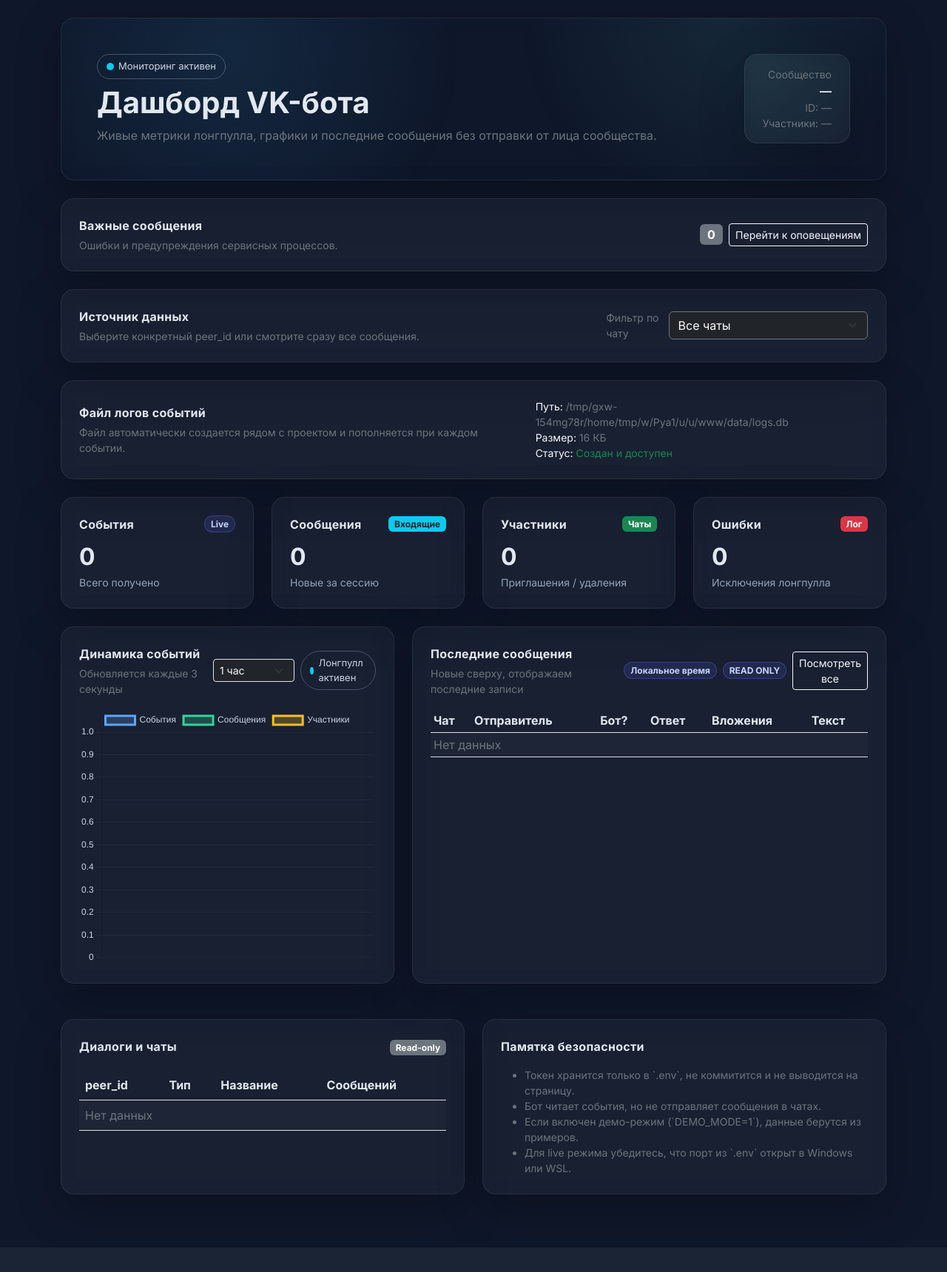
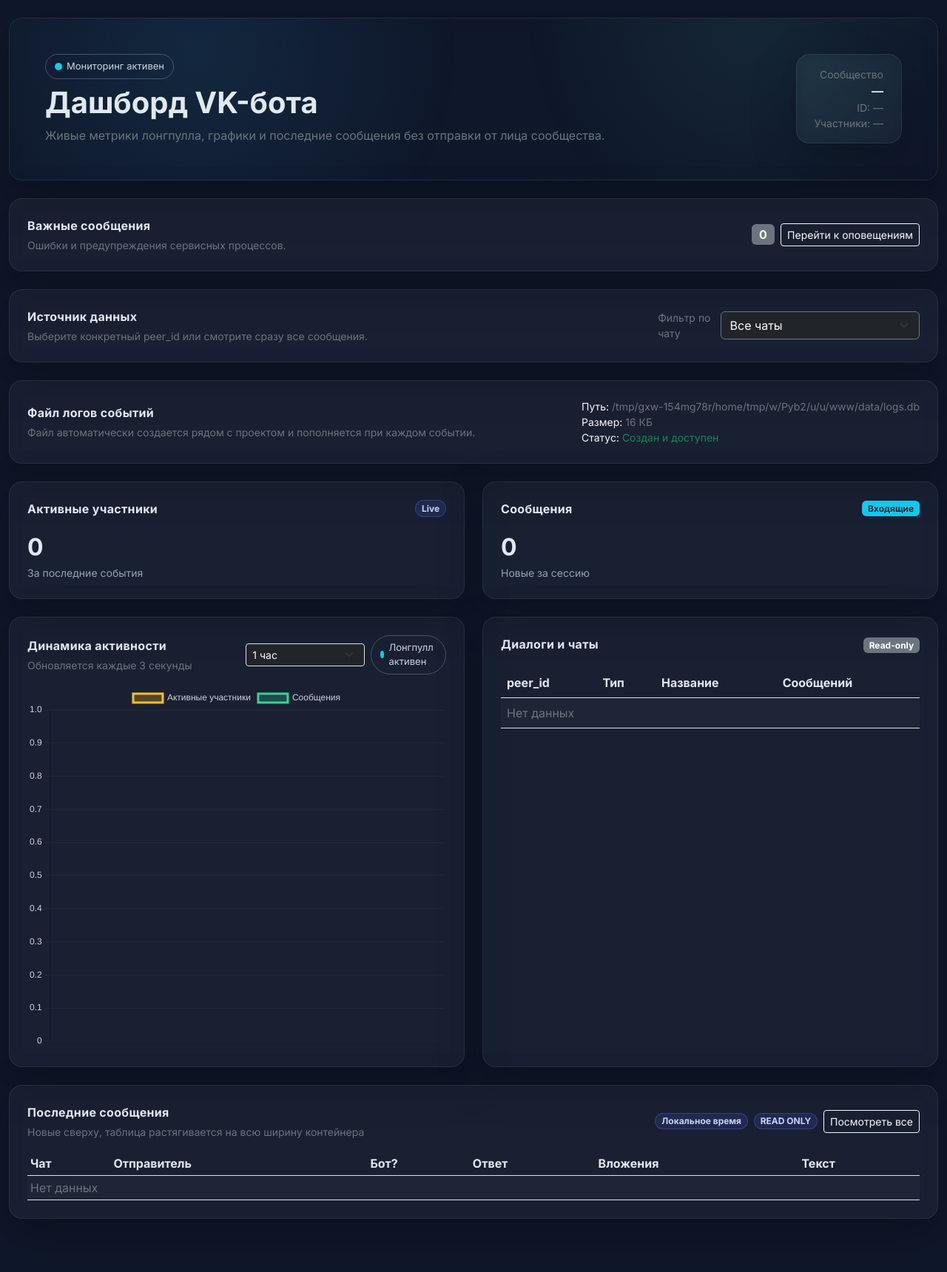
Before and after one commit to alexey-volnikov/nechaevka_bot, a Flask app: page / in a window 1280 px wide. Shown: the whole page at 74% size. Before the commit the page ends 1687 px from the top, so only its background shows below. Run offline with Flask 3, Linux system fonts and the light colour scheme; data comes from the database, SQL or seed files in the repository; data that the repository does not hold is empty; parts of the project's set-up code (start-up, migrations or seed data) failed here and were passed over.

Commit message:
Reorder dashboard and remove safety memo

```diff
--- a/templates/index.html
+++ b/templates/index.html
@@ -50,7 +50,7 @@
   </style> <!-- Конец пользовательских стилей -->
 </head> <!-- Конец заголовка -->
 <body class="pb-5"> <!-- Тело страницы с нижним отступом -->
-  <div class="container py-4"> <!-- Контейнер страницы -->
+  <div class="container-fluid py-4"> <!-- Контейнер на всю ширину страницы -->
     <div class="p-4 p-md-5 mb-4 hero glass shadow-soft"> <!-- Блок героя -->
       <div class="d-flex align-items-center justify-content-between flex-wrap gap-3"> <!-- Верхняя строка героя -->
         <div> <!-- Левая часть -->
@@ -121,19 +121,19 @@
     </div> <!-- Конец блока информации о файле базы -->
 
     <div class="row g-4 mb-4"> <!-- Строка метрик -->
-      <div class="col-12 col-md-3"> <!-- Колонка событий -->
+      <div class="col-12 col-lg-6"> <!-- Колонка активных участников -->
         <div class="glass p-4 shadow-soft h-100"> <!-- Карточка -->
-            <div class="d-flex justify-content-between align-items-center mb-2"> <!-- Заголовок карточки -->
-              <div class="card-title" data-bs-toggle="tooltip" title="Сколько событий принято с момента запуска">События</div> <!-- Текст с подсказкой -->
+            <div class="d-flex justify-content-between align-items-center mb-3"> <!-- Заголовок карточки -->
+              <div class="card-title" data-bs-toggle="tooltip" title="Сколько уникальных людей активно взаимодействуют">Активные участники</div> <!-- Текст с подсказкой -->
               <span class="badge-soft badge rounded-pill">Live</span> <!-- Бейдж -->
             </div> <!-- Конец заголовка -->
-            <div class="metric" id="events-count">0</div> <!-- Число событий -->
-          <div class="metric-sub">Всего получено</div> <!-- Подпись -->
+            <div class="metric" id="active-members-count">0</div> <!-- Число активных участников -->
+          <div class="metric-sub">За последние события</div> <!-- Подпись -->
         </div> <!-- Конец карточки -->
       </div> <!-- Конец колонки -->
-      <div class="col-12 col-md-3"> <!-- Колонка сообщений -->
+      <div class="col-12 col-lg-6"> <!-- Колонка сообщений -->
         <div class="glass p-4 shadow-soft h-100"> <!-- Карточка -->
-            <div class="d-flex justify-content-between align-items-center mb-2"> <!-- Заголовок карточки -->
+            <div class="d-flex justify-content-between align-items-center mb-3"> <!-- Заголовок карточки -->
               <div class="card-title" data-bs-toggle="tooltip" title="Количество входящих сообщений">Сообщения</div> <!-- Текст с подсказкой -->
               <span class="badge bg-info text-dark">Входящие</span> <!-- Бейдж -->
             </div> <!-- Конец заголовка -->
@@ -141,36 +141,15 @@
           <div class="metric-sub">Новые за сессию</div> <!-- Подпись -->
         </div> <!-- Конец карточки -->
       </div> <!-- Конец колонки -->
-      <div class="col-12 col-md-3"> <!-- Колонка участников -->
-        <div class="glass p-4 shadow-soft h-100"> <!-- Карточка -->
-            <div class="d-flex justify-content-between align-items-center mb-2"> <!-- Заголовок карточки -->
-              <div class="card-title" data-bs-toggle="tooltip" title="Сколько приглашений и выходов зафиксировано">Участники</div> <!-- Текст с подсказкой -->
-              <span class="badge bg-success">Чаты</span> <!-- Бейдж -->
-            </div> <!-- Конец заголовка -->
-            <div class="metric" id="invites-count">0</div> <!-- Число событий -->
-          <div class="metric-sub">Приглашения / удаления</div> <!-- Подпись -->
-        </div> <!-- Конец карточки -->
-      </div> <!-- Конец колонки -->
-      <div class="col-12 col-md-3"> <!-- Колонка ошибок -->
-        <div class="glass p-4 shadow-soft h-100"> <!-- Карточка -->
-            <div class="d-flex justify-content-between align-items-center mb-2"> <!-- Заголовок карточки -->
-              <div class="card-title" data-bs-toggle="tooltip" title="Количество ошибок во время работы лонгпулла">Ошибки</div> <!-- Текст с подсказкой -->
-              <span class="badge bg-danger">Лог</span> <!-- Бейдж -->
-            </div> <!-- Конец заголовка -->
-            <div class="metric" id="errors-count">0</div> <!-- Число ошибок -->
-          <div class="metric-sub">Исключения лонгпулла</div> <!-- Подпись -->
-        </div> <!-- Конец карточки -->
-      </div> <!-- Конец колонки -->
     </div> <!-- Конец строки метрик -->
-
-    <div class="row g-4"> <!-- Основная сетка -->
-      <div class="col-12 col-lg-5"> <!-- Колонка с графиком (новая пропорция) -->
+    <div class="row g-4 mb-4"> <!-- Строка с графиком и диалогами -->
+      <div class="col-12 col-xl-6"> <!-- Колонка с графиком -->
         <div class="glass p-4 shadow-soft chart-card"> <!-- Карточка графика -->
-          <div class="d-flex justify-content-between align-items-center mb-3"> <!-- Заголовок графика -->
-            <div>
-              <div class="card-title mb-1" data-bs-toggle="tooltip" title="График скорости поступления событий">Динамика событий</div> <!-- Название с подсказкой -->
+          <div class="d-flex justify-content-between align-items-center mb-3 flex-wrap gap-2"> <!-- Заголовок графика -->
+            <div> <!-- Левая часть заголовка графика -->
+              <div class="card-title mb-1" data-bs-toggle="tooltip" title="График активности участников и новых сообщений">Динамика активности</div> <!-- Название с подсказкой -->
               <div class="text-secondary small">Обновляется каждые 3 секунды</div> <!-- Подпись -->
-            </div>
+            </div> <!-- Конец левой части заголовка графика -->
             <div class="d-flex align-items-center gap-2"> <!-- Контейнер для селектора диапазона и статуса -->
               <select class="form-select form-select-sm bg-dark text-light" id="time-range-select"> <!-- Селектор временного диапазона -->
                 <option value="15">15 минут</option> <!-- Опция 15 минут -->
@@ -187,13 +166,41 @@
           <canvas id="events-chart" height="260"></canvas> <!-- Полотно графика -->
         </div> <!-- Конец карточки графика -->
       </div> <!-- Конец колонки графика -->
-      <div class="col-12 col-lg-7"> <!-- Колонка последних сообщений (новая пропорция) -->
+      <div class="col-12 col-xl-6"> <!-- Колонка диалогов -->
+        <div class="glass p-4 shadow-soft h-100"> <!-- Карточка диалогов -->
+          <div class="d-flex justify-content-between align-items-center mb-3"> <!-- Заголовок -->
+            <div class="card-title mb-1" data-bs-toggle="tooltip" title="Список диалогов, доступных боту">Диалоги и чаты</div> <!-- Название с подсказкой -->
+            <span class="badge bg-secondary">Read-only</span> <!-- Бейдж -->
+          </div> <!-- Конец заголовка -->
+          <div class="table-responsive"> <!-- Обертка таблицы -->
+            <table class="table table-striped align-middle mb-0"> <!-- Таблица диалогов -->
+              <thead class="text-secondary"> <!-- Заголовок -->
+                <tr> <!-- Строка заголовка таблицы -->
+                  <th>peer_id</th> <!-- Заголовок идентификатора чата -->
+                  <th>Тип</th> <!-- Заголовок типа диалога -->
+                  <th>Название</th> <!-- Заголовок названия чата -->
+                  <th>Сообщений</th> <!-- Заголовок количества сообщений -->
+                </tr> <!-- Конец строки заголовка таблицы -->
+              </thead> <!-- Конец заголовка таблицы -->
+              <tbody id="conversations-body"> <!-- Тело -->
+                <tr> <!-- Строка-заглушка диалогов -->
+                  <td colspan="4" class="text-secondary">Нет данных</td> <!-- Плейсхолдер -->
+                </tr> <!-- Конец строки-заглушки диалогов -->
+              </tbody> <!-- Конец тела таблицы -->
+            </table> <!-- Конец таблицы -->
+          </div> <!-- Конец обертки -->
+        </div> <!-- Конец карточки -->
+      </div> <!-- Конец колонки -->
+    </div> <!-- Конец строки с графиком и диалогами -->
+
+    <div class="row g-4"> <!-- Строка для последних сообщений в самом низу -->
+      <div class="col-12"> <!-- Единственная колонка на всю ширину -->
         <div class="glass p-4 shadow-soft h-100"> <!-- Карточка сообщений -->
-            <div class="d-flex justify-content-between align-items-center mb-3"> <!-- Заголовок -->
-              <div>
-                <div class="card-title mb-1" data-bs-toggle="tooltip" title="Свежие сообщения с сортировкой сверху вниз">Последние сообщения</div> <!-- Название с подсказкой -->
-                <div class="text-secondary small">Новые сверху, отображаем последние записи</div> <!-- Подпись с подсказкой сортировки -->
-              </div>
+          <div class="d-flex justify-content-between align-items-center mb-3"> <!-- Заголовок -->
+            <div> <!-- Левая часть заголовка -->
+              <div class="card-title mb-1" data-bs-toggle="tooltip" title="Свежие сообщения с сортировкой сверху вниз">Последние сообщения</div> <!-- Название с подсказкой -->
+              <div class="text-secondary small">Новые сверху, таблица растягивается на всю ширину контейнера</div> <!-- Подпись с уточнением ширины -->
+            </div> <!-- Конец левой части заголовка -->
             <div class="d-flex align-items-center gap-2"> <!-- Контейнер кнопок -->
               <span class="badge-soft badge rounded-pill" id="timezone-badge" title="">Локальное время</span> <!-- Бейдж с подсказкой о часовом поясе -->
               <span class="badge-soft badge rounded-pill">READ ONLY</span> <!-- Бейдж readonly -->
@@ -205,64 +212,25 @@
           <div class="table-responsive"> <!-- Обертка таблицы -->
             <table class="table table-sm table-striped align-middle mb-0"> <!-- Таблица сообщений -->
               <thead class="text-secondary"> <!-- Заголовок таблицы -->
-                <tr>
+                <tr> <!-- Строка заголовка -->
                   <th>Чат</th> <!-- Заголовок столбца -->
                   <th>Отправитель</th> <!-- Заголовок столбца -->
                   <th>Бот?</th> <!-- Заголовок столбца для отметки бота -->
                   <th>Ответ</th> <!-- Заголовок столбца -->
                   <th>Вложения</th> <!-- Заголовок столбца -->
                   <th>Текст</th> <!-- Заголовок столбца -->
-                </tr>
-              </thead>
+                </tr> <!-- Конец строки заголовка -->
+              </thead> <!-- Конец заголовка таблицы -->
               <tbody id="messages-body"> <!-- Тело таблицы -->
-                <tr>
+                <tr> <!-- Строка-заглушка -->
                   <td colspan="6" class="text-secondary">Нет данных</td> <!-- Плейсхолдер -->
-                </tr>
-              </tbody>
+                </tr> <!-- Конец строки-заглушки -->
+              </tbody> <!-- Конец тела таблицы -->
             </table> <!-- Конец таблицы -->
           </div> <!-- Конец обертки таблицы -->
         </div> <!-- Конец карточки сообщений -->
-      </div> <!-- Конец колонки сообщений -->
-    </div> <!-- Конец основной сетки -->
-
-    <div class="row g-4 mt-4"> <!-- Вторая строка -->
-      <div class="col-12 col-xl-6"> <!-- Колонка диалогов -->
-        <div class="glass p-4 shadow-soft h-100"> <!-- Карточка диалогов -->
-          <div class="d-flex justify-content-between align-items-center mb-3"> <!-- Заголовок -->
-            <div class="card-title mb-1" data-bs-toggle="tooltip" title="Список диалогов, доступных боту">Диалоги и чаты</div> <!-- Название с подсказкой -->
-            <span class="badge bg-secondary">Read-only</span> <!-- Бейдж -->
-          </div> <!-- Конец заголовка -->
-          <div class="table-responsive"> <!-- Обертка таблицы -->
-            <table class="table table-striped align-middle mb-0"> <!-- Таблица диалогов -->
-              <thead class="text-secondary"> <!-- Заголовок -->
-                <tr>
-                  <th>peer_id</th> <!-- Заголовок идентификатора чата -->
-                  <th>Тип</th> <!-- Заголовок типа диалога -->
-                  <th>Название</th> <!-- Заголовок названия чата -->
-                  <th>Сообщений</th> <!-- Заголовок количества сообщений -->
-                </tr>
-              </thead>
-              <tbody id="conversations-body"> <!-- Тело -->
-                <tr>
-                  <td colspan="4" class="text-secondary">Нет данных</td> <!-- Плейсхолдер -->
-                </tr>
-              </tbody>
-            </table> <!-- Конец таблицы -->
-          </div> <!-- Конец обертки -->
-        </div> <!-- Конец карточки -->
-      </div> <!-- Конец колонки -->
-      <div class="col-12 col-xl-6"> <!-- Колонка заметок -->
-        <div class="glass p-4 shadow-soft h-100"> <!-- Карточка заметок -->
-          <div class="card-title mb-3" data-bs-toggle="tooltip" title="Краткие советы по безопасной работе с ботом">Памятка безопасности</div> <!-- Заголовок с подсказкой -->
-          <ul class="text-secondary small mb-0"> <!-- Список -->
-            <li>Токен хранится только в `.env`, не коммитится и не выводится на страницу.</li> <!-- Пункт -->
-            <li>Бот читает события, но не отправляет сообщения в чатах.</li> <!-- Пункт -->
-            <li>Если включен демо-режим (`DEMO_MODE=1`), данные берутся из примеров.</li> <!-- Пункт -->
-            <li>Для live режима убедитесь, что порт из `.env` открыт в Windows или WSL.</li> <!-- Пункт -->
-          </ul> <!-- Конец списка -->
-        </div> <!-- Конец карточки -->
-      </div> <!-- Конец колонки -->
-    </div> <!-- Конец второй строки -->
+      </div> <!-- Конец единственной колонки -->
+    </div> <!-- Конец строки для сообщений -->
   </div> <!-- Конец контейнера -->
 
   <div id="gallery-modal" class="gallery-backdrop"> <!-- Фон модального окна галереи -->
@@ -299,10 +267,8 @@
     const initialStorage = {{ initial_storage|tojson }}; // Читаем стартовую информацию о файле базы
     const demoMode = {{ 'true' if demo_mode else 'false' }}; // Флаг демо-режима
 
-    const eventsEl = document.getElementById('events-count'); // Находим элемент событий
+    const activeMembersEl = document.getElementById('active-members-count'); // Находим элемент активных участников
     const messagesEl = document.getElementById('messages-count'); // Находим элемент сообщений
-    const invitesEl = document.getElementById('invites-count'); // Находим элемент приглашений
-    const errorsEl = document.getElementById('errors-count'); // Находим элемент ошибок
     const messagesBody = document.getElementById('messages-body'); // Тело таблицы сообщений
     const conversationsBody = document.getElementById('conversations-body'); // Тело таблицы диалогов
     const groupNameEl = document.getElementById('group-name'); // Заголовок сообщества
@@ -381,9 +347,8 @@
       data: { // Данные графика
         labels: initialStats.timeline.map((p) => formatDateTime(p.time)), // Метки времени в локальном формате
         datasets: [ // Наборы данных
-          { label: 'События', data: initialStats.timeline.map((p) => p.events), borderColor: '#60a5fa', backgroundColor: 'rgba(96,165,250,0.25)', tension: 0.3, fill: true }, // Линия событий
+          { label: 'Активные участники', data: initialStats.timeline.map((p) => p.invites), borderColor: '#fbbf24', backgroundColor: 'rgba(251,191,36,0.25)', tension: 0.3, fill: true }, // Линия активных участников
           { label: 'Сообщения', data: initialStats.timeline.map((p) => p.messages), borderColor: '#34d399', backgroundColor: 'rgba(52,211,153,0.25)', tension: 0.3, fill: true }, // Линия сообщений
-          { label: 'Участники', data: initialStats.timeline.map((p) => p.invites), borderColor: '#fbbf24', backgroundColor: 'rgba(251,191,36,0.25)', tension: 0.3, fill: true }, // Линия участников
         ], // Конец наборов
       }, // Конец данных
       options: { // Настройки графика
@@ -883,18 +848,17 @@
     } // Конец функции
 
     function updateMetrics(stats) { // Функция обновления чисел
-      eventsEl.textContent = stats.events; // Обновляем количество событий
-      messagesEl.textContent = stats.messages; // Обновляем количество сообщений
-      invitesEl.textContent = stats.invites; // Обновляем количество приглашений
-      errorsEl.textContent = stats.errors; // Обновляем количество ошибок
-      chart.data.labels = stats.timeline.map((p) => formatDateTime(p.time)); // Обновляем метки графика в локальном формате
-      chart.data.datasets[0].data = stats.timeline.map((p) => p.events); // Обновляем линию событий
-      chart.data.datasets[1].data = stats.timeline.map((p) => p.messages); // Обновляем линию сообщений
-      chart.data.datasets[2].data = stats.timeline.map((p) => p.invites); // Обновляем линию участников
+      const safeStats = stats || {}; // Нормализуем объект статистики
+      const safeTimeline = Array.isArray(safeStats.timeline) ? safeStats.timeline : []; // Готовим безопасный массив таймлайна
+      activeMembersEl.textContent = safeStats.invites ?? 0; // Обновляем количество активных участников
+      messagesEl.textContent = safeStats.messages ?? 0; // Обновляем количество сообщений
+      chart.data.labels = safeTimeline.map((p) => formatDateTime(p.time)); // Обновляем метки графика в локальном формате
+      chart.data.datasets[0].data = safeTimeline.map((p) => p.invites ?? 0); // Обновляем линию активных участников
+      chart.data.datasets[1].data = safeTimeline.map((p) => p.messages ?? 0); // Обновляем линию сообщений
       chart.update(); // Перерисовываем график
-      if (stats.range_minutes && timeRangeSelect) { // Если в ответе есть диапазон и селектор существует
-        selectedRange = Number(stats.range_minutes); // Обновляем выбранный диапазон
-        timeRangeSelect.value = String(stats.range_minutes); // Синхронизируем значение селектора
+      if (safeStats.range_minutes && timeRangeSelect) { // Если в ответе есть диапазон и селектор существует
+        selectedRange = Number(safeStats.range_minutes); // Обновляем выбранный диапазон
+        timeRangeSelect.value = String(safeStats.range_minutes); // Синхронизируем значение селектора
       } // Конец проверки диапазона
     } // Конец функции
 
```
Also changed, not shown: README.md.
